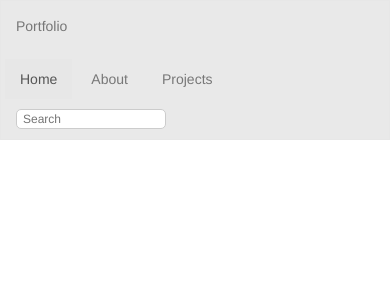
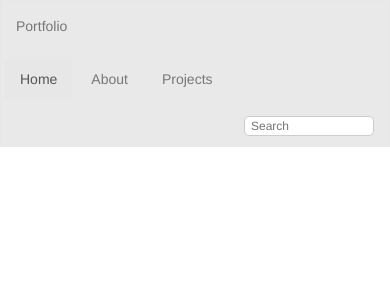
Before and after one commit to ArossThompson/ui-components, a React (Create React App) app: page /home in a window 390 px wide. Shown: the top 300 px of the page. Built offline with nearby package versions, Linux system fonts and the light colour scheme.

Commit message:
fixed styling issue with responsiveness of the search bar component inside navigation

```diff
--- a/src/components/Nav/Nav.scss
+++ b/src/components/Nav/Nav.scss
@@ -13,6 +13,7 @@
 }
 
 .topnav input[type=text] {
+  max-width: 130px;
   float: right;
   padding: 6px;
   border: none;
@@ -20,12 +21,11 @@
   margin-right: 16px;
   font-size: 12px;
   height: 20px;
-  max-width: 150px;
   border: 1px #d9d9d9 solid;
   border-radius: 5px;
 }
 
-@media screen and (max-width: 1200px) {
+@media screen and (max-width: 850px) {
   .topnav a, .topnav li {
     font-size: 14px;
   }
@@ -35,9 +35,7 @@
   }
 
   .topnav input[type=text] {
-    float: none;
     display: block;
-    text-align: left;
     margin: 0;
   }
   .topnav input[type=text] {
```
